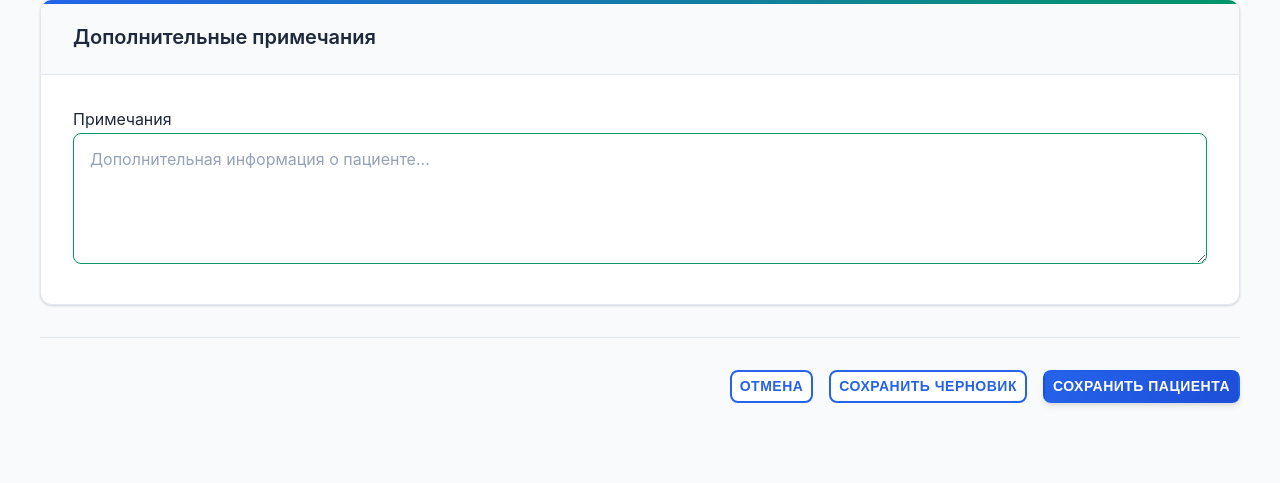
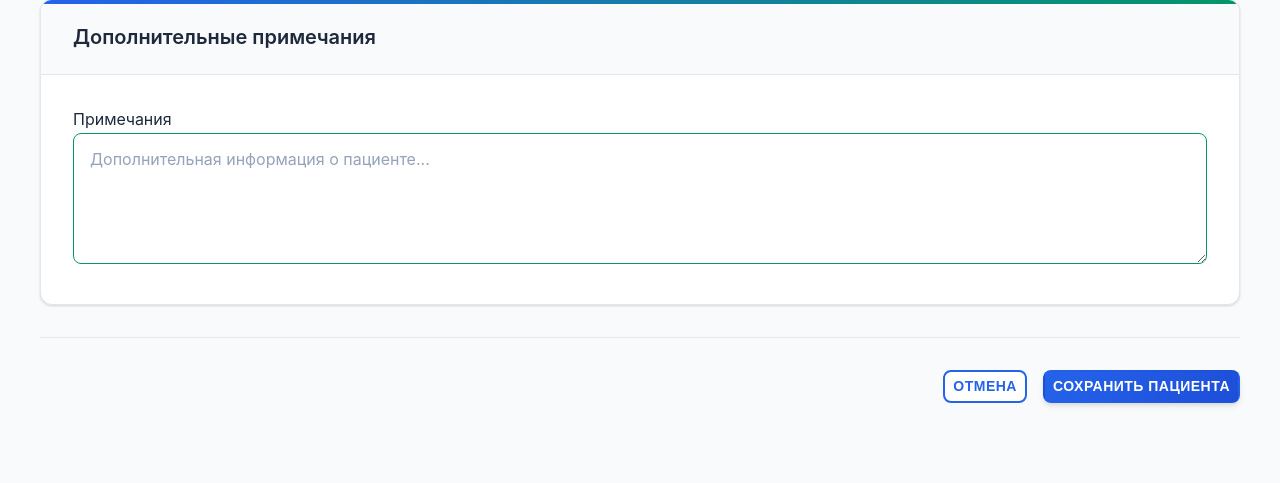
Before and after one commit to 517ANT39/expert-system-for-diagnosing-ophthalmological-diseases, a Flask app: page /patient/new in a window 1280 px wide. Shown: the part 1911-2394 px from the top of the page. Run offline with Flask 3, Linux system fonts and the light colour scheme; the visitor is signed in with stand-in values (Sample User, id 1).

Commit message:
fix: delete button for draft in patient-new page

```diff
--- a/solution/app/views/templates/patient/patient-new.html
+++ b/solution/app/views/templates/patient/patient-new.html
@@ -180,9 +180,6 @@
                 <button type="button" class="btn btn-secondary btn-sm" onclick="window.history.back()">
                     Отмена
                 </button>
-                <button type="button" class="btn btn-secondary btn-sm" id="saveDraftBtn">
-                    Сохранить черновик
-                </button>
                 <button type="submit" class="btn btn-primary btn-sm">
                     Сохранить пациента
                 </button>
```
